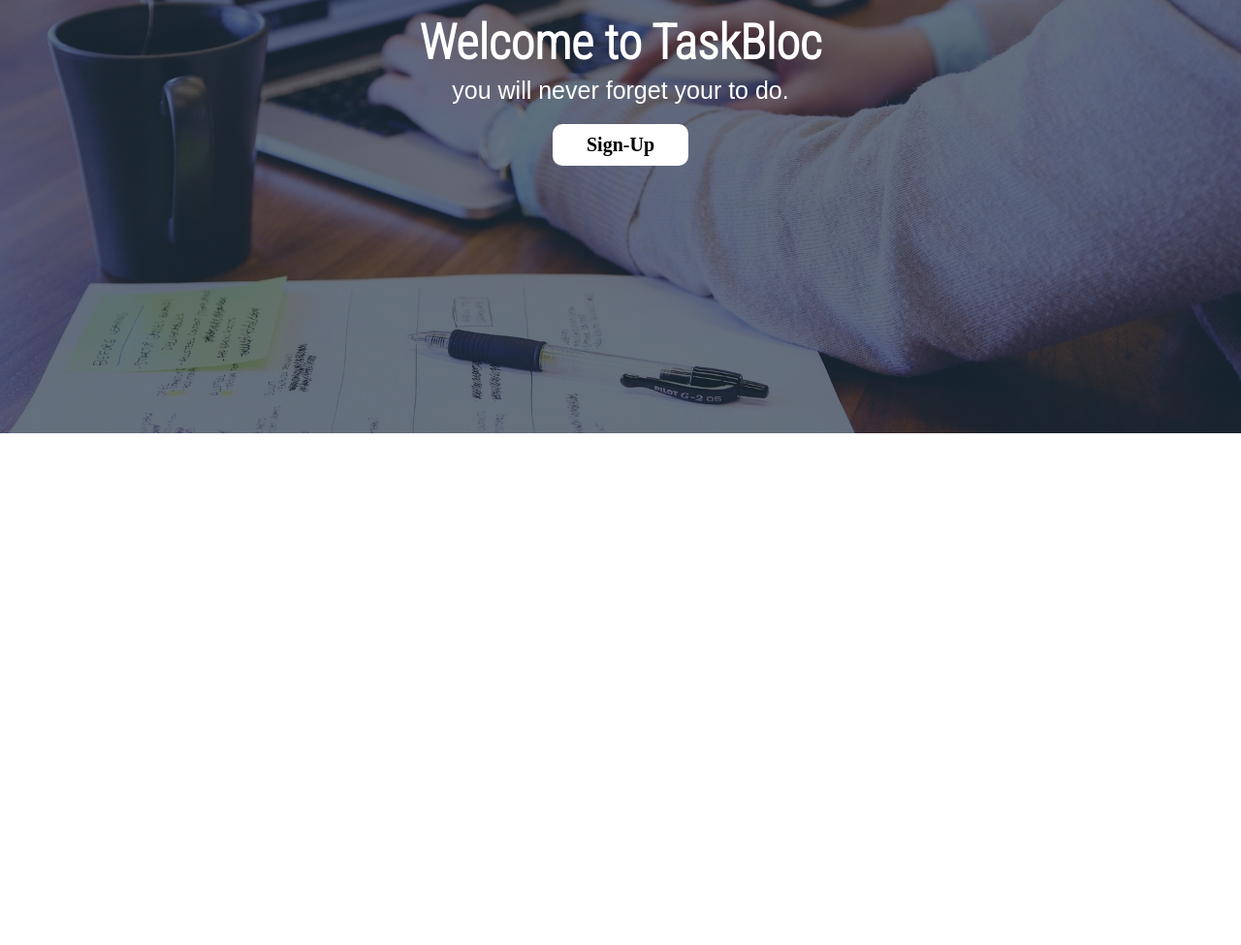
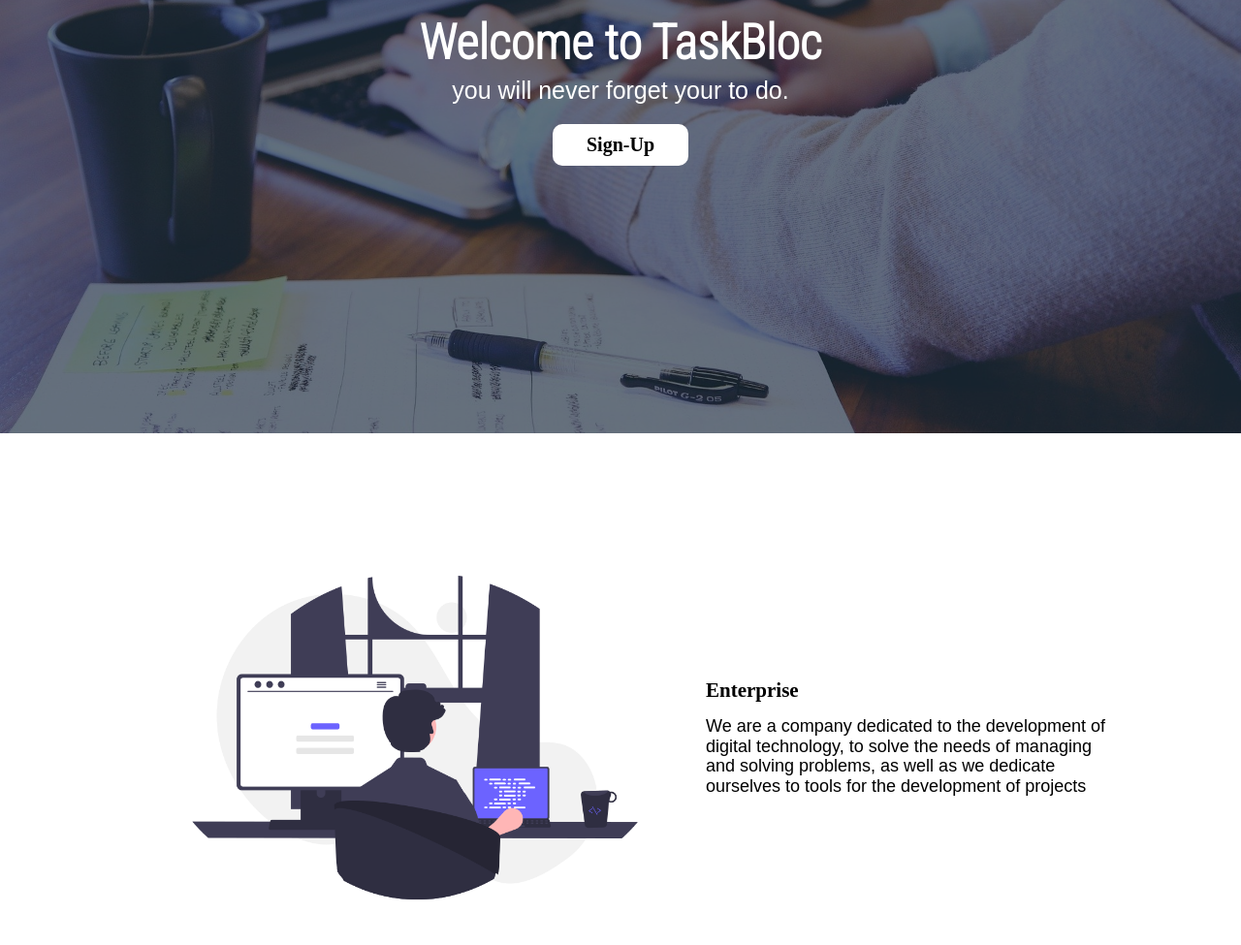
Before and after one commit to Edras-Mendez/task_bloc, a plain HTML site: page index.html in a window 1280 px wide. Shown: the part 353-1328 px from the top of the page at 97% size. Before the commit the page ends 800 px from the top, so only its background shows below. Drawn offline with Linux system fonts and the light colour scheme.

Commit message:
completed enterprise section

```diff
--- a/build/css/main.css
+++ b/build/css/main.css
@@ -128,5 +128,31 @@
     background-image: url(../../src/imgs/slider4.jpg);
   }
 }
+.enterprise {
+  width: 100%;
+  margin-top: 100px;
+  display: flex;
+  justify-content: center;
+}
+.enterprise div {
+  display: flex;
+  align-items: center;
+  width: 80%;
+}
+.enterprise div img {
+  width: 600px;
+}
+.enterprise div div {
+  display: block;
+}
+.enterprise div div h3 {
+  display: block;
+  margin-bottom: 15px;
+  font-size: 21px;
+}
+.enterprise div div p {
+  font-family: sans-serif;
+  font-size: 18px;
+}
 
 /*# sourceMappingURL=main.css.map */
--- /dev/null
+++ b/build/css/styles/_enterprise.sass
@@ -0,0 +1,26 @@
+.enterprise
+  //background-color: $gray
+  width: 100%
+  margin-top: 100px
+  display: flex
+  justify-content: center
+
+  div
+    display: flex
+    align-items: center
+    width: 80%
+
+    img
+      width: 600px
+
+    div
+      display: block
+
+      h3
+        display: block
+        margin-bottom: 15px
+        font-size: 21px
+
+      p
+        font-family: sans-serif
+        font-size: 18px
--- a/build/css/styles/main.sass
+++ b/build/css/styles/main.sass
@@ -1,3 +1,4 @@
 @import _variables.sass
 @import _menu.sass
 @import _slider.sass
+@import _enterprise.sass
--- a/index.html
+++ b/index.html
@@ -35,9 +35,15 @@
     </section>
   </header>
 
-  <section class="Enterprise" id="enterprise">
+  <section class="enterprise" id="enterprise">
     <div>
-      <p></p>
+      <img src="src/imgs/undraw_Programming_re_kg9v.png" alt="enterprise">
+      <div>
+        <h3>Enterprise</h3>
+        <p>We are a company dedicated to the development of digital technology,
+        to solve the needs of managing and solving problems, as well as we dedicate ourselves
+        to tools for the development of projects</p>
+      </div>
     </div>
   </section>
 
```
Also changed, not shown: src/imgs/undraw_Programming_re_kg9v.png (added), 1 other file.
